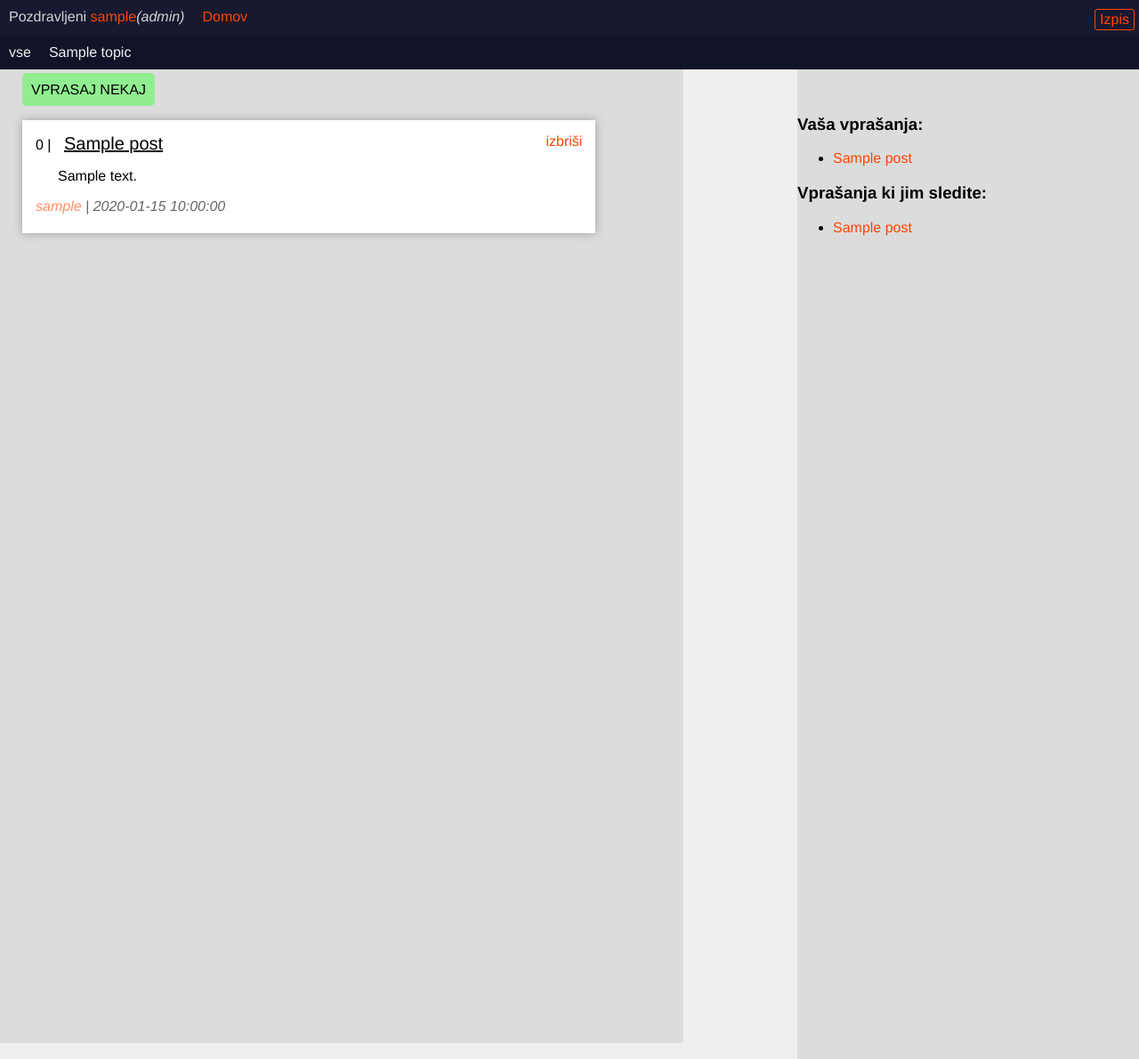
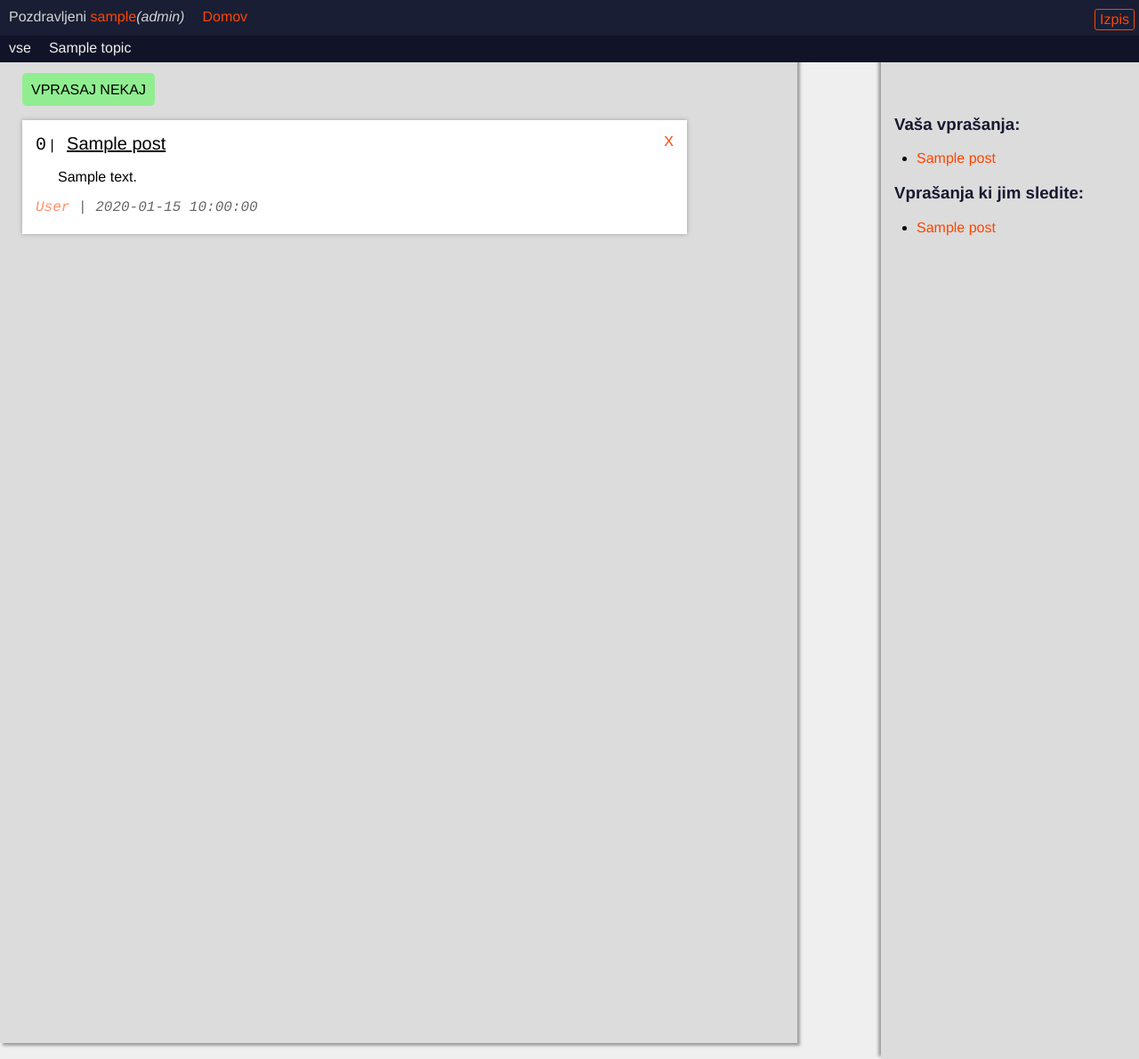
Before and after one commit to Gregor-P/vprasanja-odgovori, a PHP site: page /vprasanja-odgovori/index.php in a window 1280 px wide. Shown: the whole page at 89% size. Run offline with PHP 8.4, Linux system fonts and the light colour scheme; the visitor is signed in with stand-in values (Sample User, id 1); tables that the repository leaves empty hold one stand-in row (values such as "Sample post"); data that the repository does not hold is empty.

Commit message:
nekaj bug fixov
mali detajli

```diff
--- a/comments.php
+++ b/comments.php
@@ -48,14 +48,19 @@
     if(isset($_SESSION['user_id'])){
 
         if($row['user_id']==$_SESSION['user_id'] || $_SESSION['admin'] == 1){
-            echo '<a style="float: right;" href="delete_comment.php?id='. $row['post_id'] .'">izbriši</a>';
+            echo '<a style="float: right;" href="delete_comment.php?id='. $row['post_id'] .'"> X </a>';
             echo '<br/>';
         }
     }
 
     echo '<p id="content">' . $row['content'] . '</p>';     //content
     echo '<p id="user-time">';                                  //user-time
+    if($_SESSION['google'] == 'google'){
+            echo '<a href="">' . $row['first_name'] . " " . $row['last_name'] . '</a> | '.$row['timestamp'];
+    }
+    else{
     echo '<a href="">' . $row['username'] . '</a> | '.$row['timestamp'];
+    }
     echo '</p> </div>';
     if($isReply == 1){
         echo '</span>';
--- a/header.php
+++ b/header.php
@@ -13,10 +13,10 @@
 
     if(isset($_SESSION['user_id'])){
         if(isset($_SESSION['username'])){
-            echo 'Pozdravljeni <a href="user.php">' . $_SESSION['username'] . '</a>';
+            echo 'Pozdravljeni <a href="index.php">' . $_SESSION['username'] . '</a>';
         }
         else {
-            echo 'Pozdravljeni <a href="user.php">' . $_SESSION['first_name'] ." ". $_SESSION['last_name'] . '</a>';
+            echo 'Pozdravljeni <a href="index.php">' . $_SESSION['first_name'] ." ". $_SESSION['last_name'] . '</a>';
         }
 
         if(isset($_SESSION['admin']) && $_SESSION['admin'] == 1){
--- a/index.php
+++ b/index.php
@@ -17,13 +17,14 @@
         $stmt = $pdo->prepare("SELECT *,p.id AS post_id FROM posts p"
                             . " INNER JOIN users u ON u.id = p.user_id"
                             . " WHERE topic_id IS NOT NULL"
-                            . " ORDER BY p.timestamp");
+                            . " ORDER BY p.timestamp DESC");
         $stmt->execute();
     }
     else{
         $stmt = $pdo->prepare("SELECT *,p.id AS post_id FROM posts p"
                             . " INNER JOIN users u ON u.id = p.user_id"
-                            . " WHERE topic_id=?");
+                            . " WHERE topic_id=? "
+                            . " ORDER BY p.timestamp DESC");
         $stmt->execute([$_GET['izbrano']]);
     }
 
--- a/style.css
+++ b/style.css
@@ -7,7 +7,7 @@
 
 .center{
     margin: -18px auto;
-    width: 60%;
+    width: 70%;
     min-width: 540px;
     min-height: 1080px;
     padding-top: 110px;
@@ -15,20 +15,35 @@
     z-index: -1;
     float: left;
     position: absolute;
+    box-shadow: 3px 3px 3px #9f9f9f;
 }
 
 #side-bar{
     float: right;
     padding-top: 110px;
     min-height: 1080px;
-    width: 30%;
+    width: 290px;
     background-color: gainsboro;
     color: black;
+    box-shadow: -3px -3px 3px #9f9f9f;
 }
+
+h3{
+    margin-left: 15px;
+    color: #161930;
+}
+
+img{
+    margin: 5px;
+    height: 40%;
+    width: 40%;
+}
+
+
 
 nav#header{
     margin-top: 0;
-    background-color: #161930;
+    background-color: #191e35;
     color: lightgrey;
     width: 100%;
     height: 20px;
@@ -44,7 +59,7 @@
 }
 
 .header-btn:hover{
-    background-color: #2f2f2f;
+    background-color: #111428;
 }
 
 #topics-bar{
@@ -52,23 +67,32 @@
     width: 111%;
     margin-left: -10px;
     position: fixed;
+    height: 30px;
 }
 
 .topic{
     text-align: center;
     color: #f0f0f0;
-    padding: 10px;
+    padding: 5px 10px 5px 10px;
     background-color: #111428;
     display: inline-block;
 }
 
 .topic:hover{
-    background-color: #161930;
+    background-color: #191e35;
 }
 
 a{
     color: orangered;
     text-decoration: none;
+}
+
+a:hover{
+    text-decoration: underline;
+}
+
+li{
+    margin-bottom: 5px;
 }
 
 .logout-btn{
@@ -119,7 +143,7 @@
     min-width: 470px;
     max-width: 750px;
     background-color: white;
-    box-shadow: 0px 0px 10px  #9f9f9f;
+    box-shadow: 0px 0px 5px  #9f9f9f;
 }
 
 .comment div{
@@ -148,11 +172,17 @@
     color: black;
 }
 
+#question-title:hover{
+    color: orangered;
+}
+
 #content{
     margin-left: 25px;
+    white-space: pre-wrap;
 }
 
 #user-time{
+    font-family: courier;
     font-style: italic;
     opacity: 0.6;
 }
@@ -174,6 +204,11 @@
     background-color: transparent;
 }
 
+.votes-num{
+        font-family: courier;
+    font-size: 15pt;
+}
+
 input[name="1"]{
     background-image: url('res/up.png');
     background-size: 18px 18px;
```
Also changed, not shown: registration.php (+5 -4 lines).
